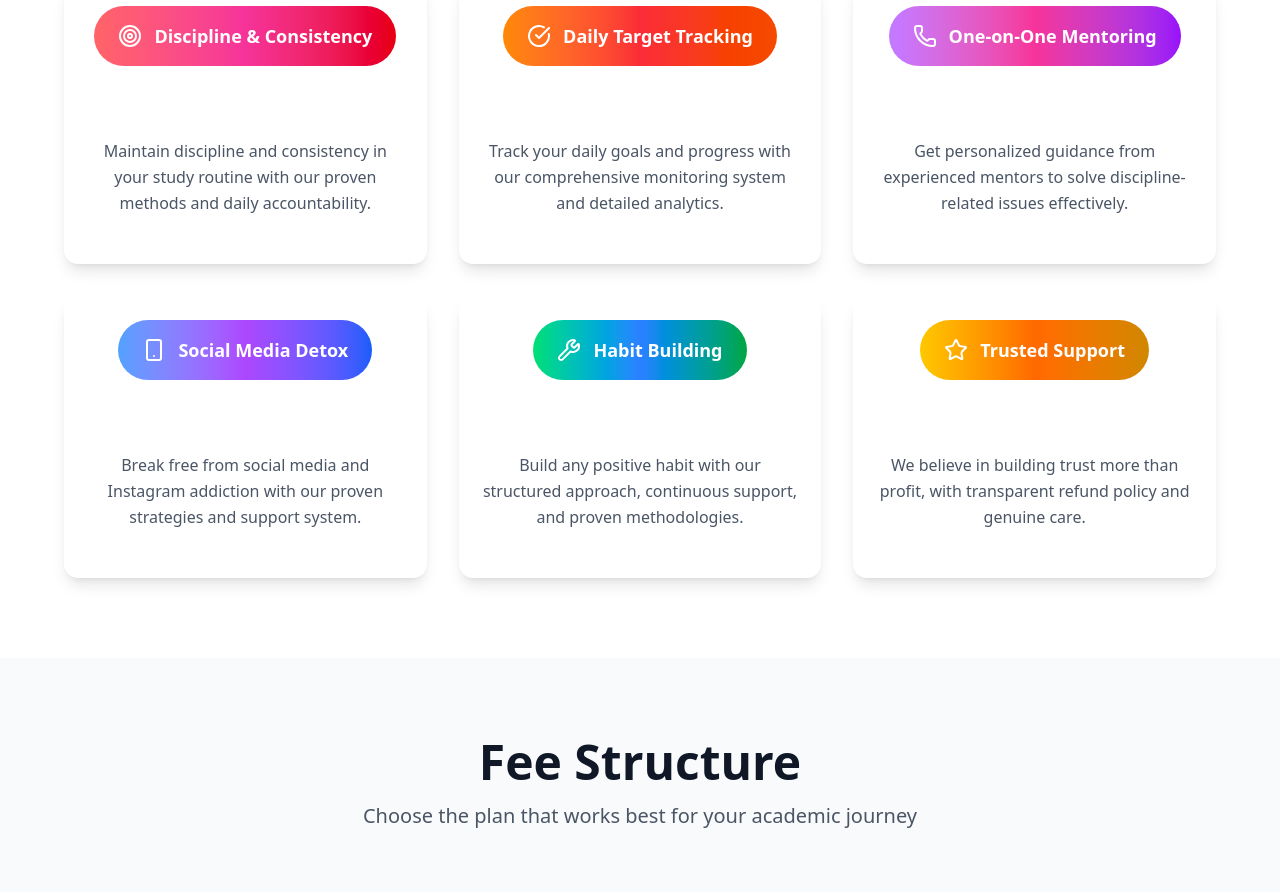
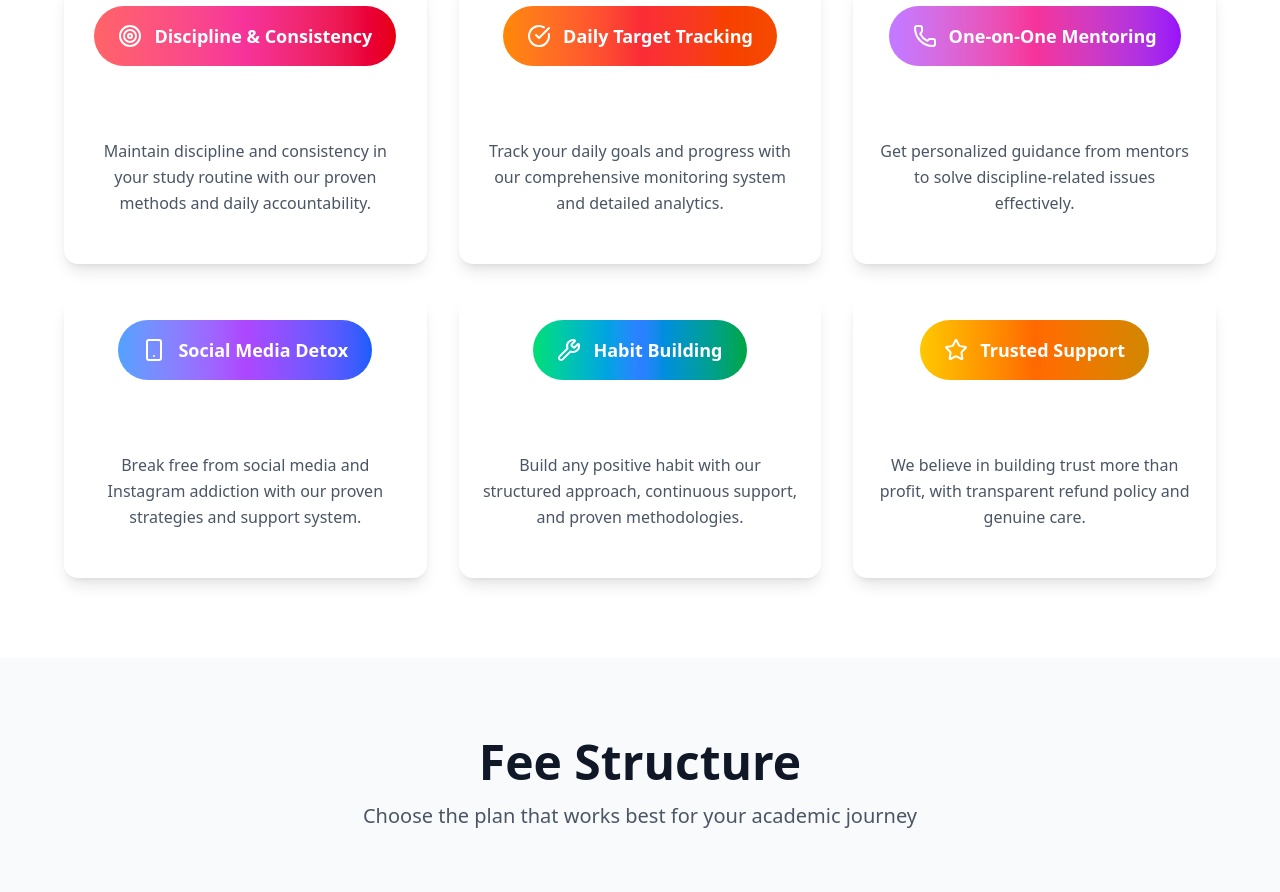
Before and after one commit to ayush-0012/Student-Sahayak, a React (Vite) app: page / in a window 1280 px wide. Shown: the part 1840-2732 px from the top of the page. Built offline with nearby package versions, Linux system fonts and the light colour scheme.

Commit message:
minor changes

```diff
--- a/src/components/Landing.tsx
+++ b/src/components/Landing.tsx
@@ -443,7 +443,7 @@ export default function StudentSahayakLanding() {
                 icon: Phone,
                 title: "One-on-One Mentoring",
                 description:
-                  "Get personalized guidance from experienced mentors to solve discipline-related issues effectively.",
+                  "Get personalized guidance from mentors to solve discipline-related issues effectively.",
                 color: "from-purple-400 via-pink-500 to-purple-600",
               },
               {
```
